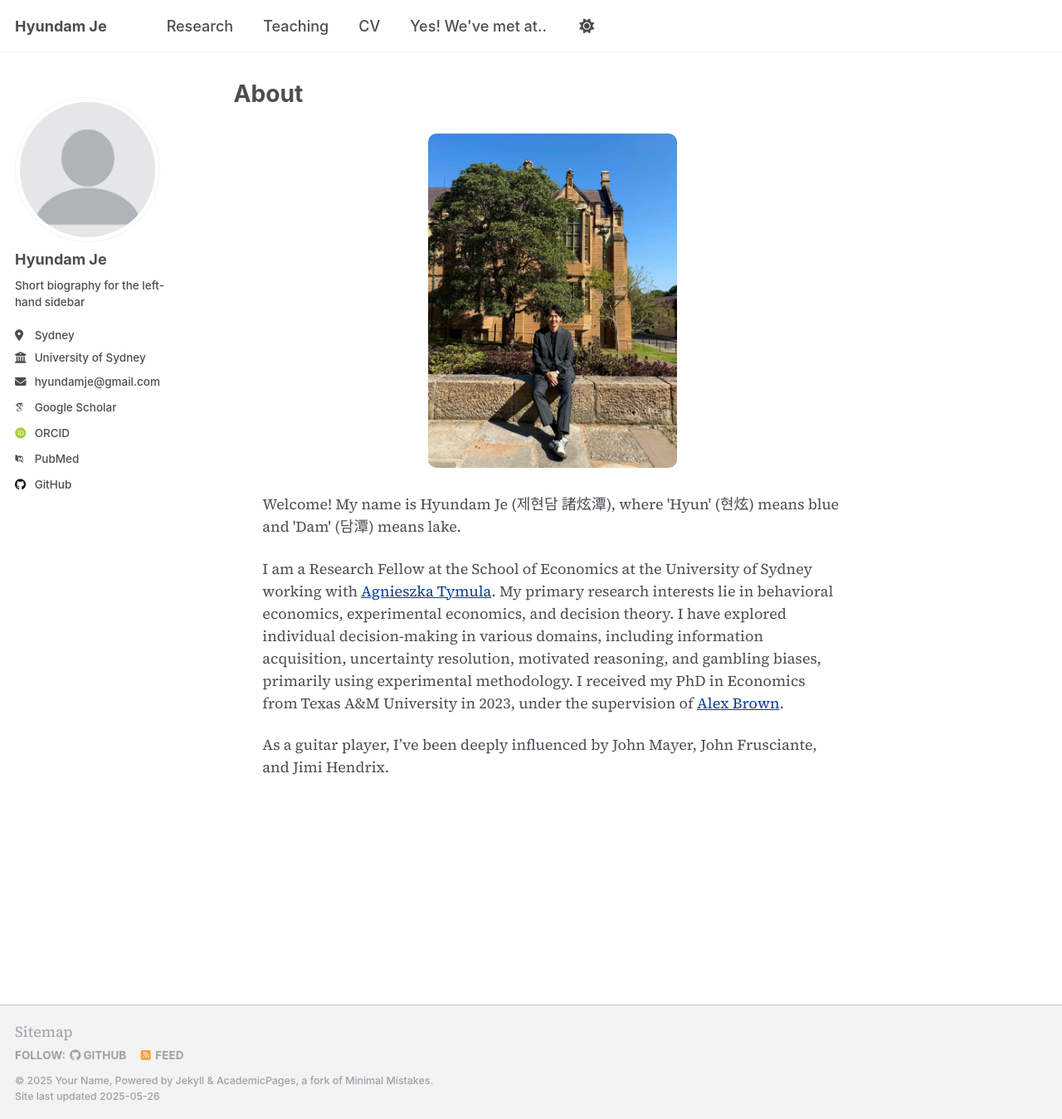
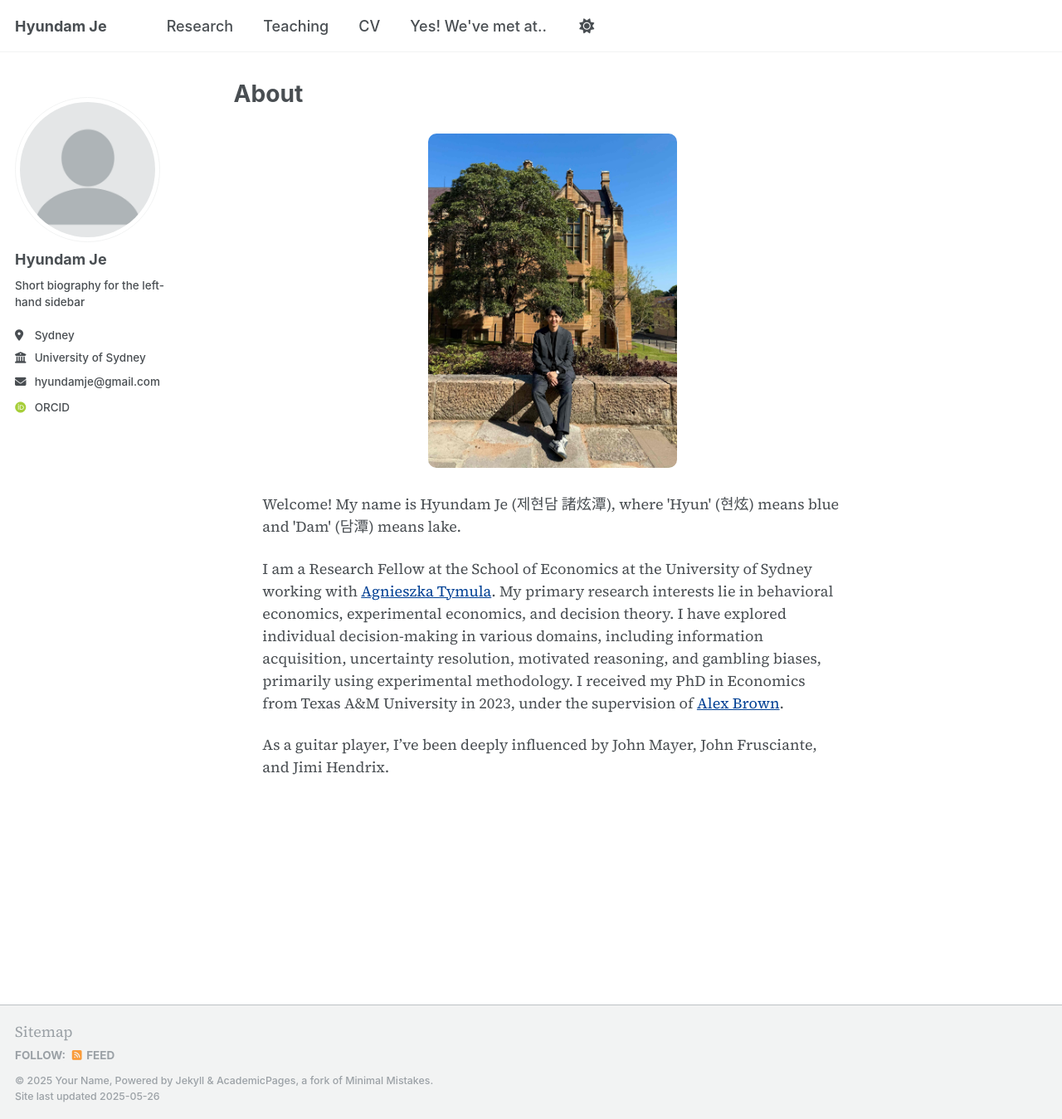
Before and after one commit to hyundamje/hyundamje.github.io, a Jekyll site: the page built from _pages/about.md, in a window 1280 px wide and 1349 px high. Shown: the whole window at 83% size. Built offline with Jekyll 4.4.1, drawn with Linux system fonts in a browser that asks for light colours; some web fonts are replaced; some of the changed lines change nothing that is shown.

Commit message:
Update _config.yml

```diff
--- a/_config.yml
+++ b/_config.yml
@@ -34,11 +34,11 @@ author:
   # Academic websites
   academia         : # URL
   arxiv            : # URL - Update with the correct link to your profile
-  googlescholar    : "https://scholar.google.com/citations?user=PS_CX0AAAAAJ"
+  googlescholar    :
   impactstory      : # URL
   orcid            : "https://orcid.org/0009-0007-5764-0112"
   semantic         : # URL
-  pubmed           : "https://www.ncbi.nlm.nih.gov/pubmed/?term=john+snow"
+  pubmed           :
   researchgate     : # URL
   scopus           : # URL
 
@@ -46,7 +46,7 @@ author:
   bitbucket        : # Username - Update with your username on the site
   codepen          : # Username
   dribbble         : # Username
-  github           : "academicpages"
+  github           :
   kaggle           : # Username
   stackoverflow    : # User number or user number and name (i.e., use "1" or "1/jeff-atwood")
 
```
